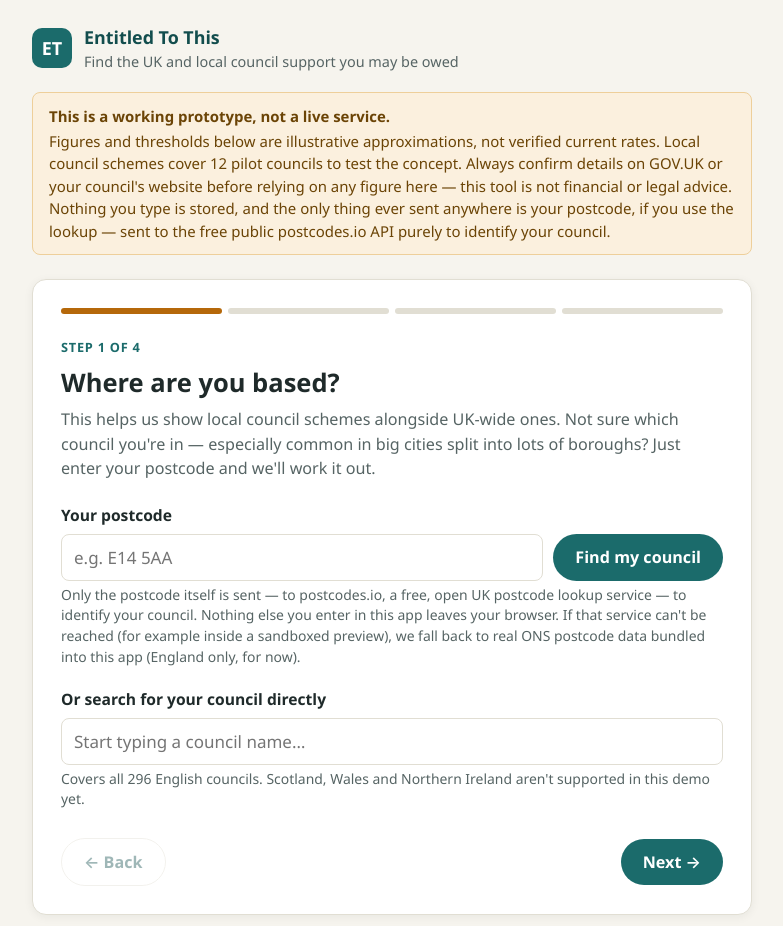
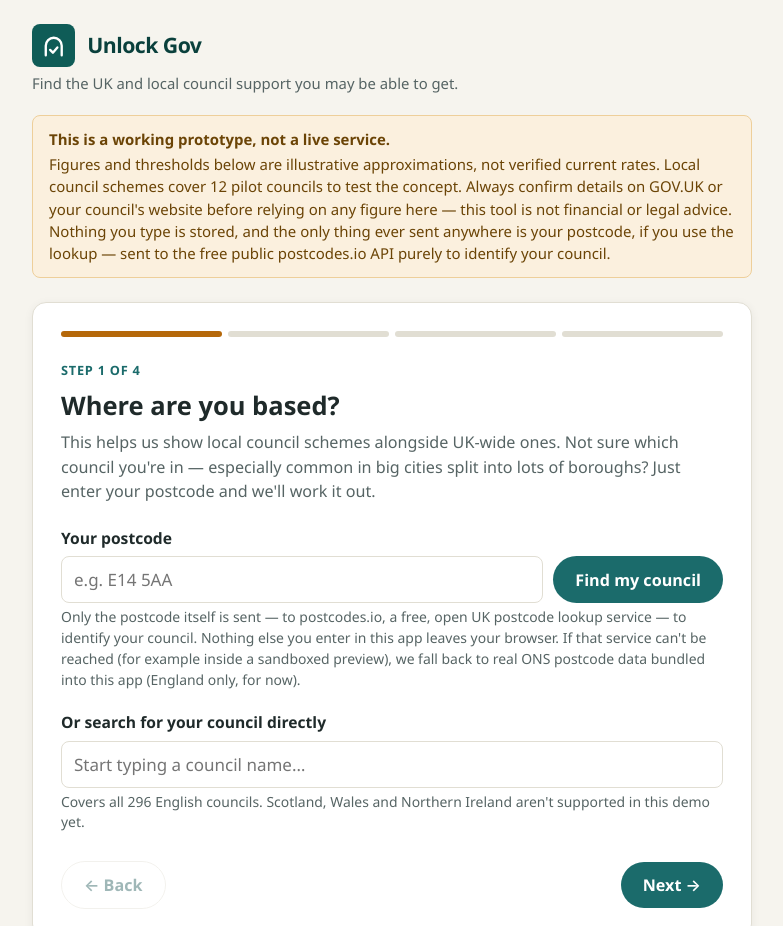
Before and after one commit to Jakebanks123/Nonprofit, a website: page index.html in a window 1280 px wide. Shown: the top 926 px of the page, without its empty margins (248-1031 px from the left). Drawn offline with Linux system fonts and the light colour scheme.

Commit message:
Rename to Unlock Gov and add the logo mark
Replaces the hardcoded "ET" text placeholder with a real mark: an outline
arch containing a tick. An arch because the name promises access to
something closed, and civic architecture says that without a padlock; a
tick because eligibility is the other thing the tool actually decides.

Two deliberate choices worth recording. The tick lives only in the mark
and appears nowhere near a money figure or a call to action, because
"you qualify!" ticks are a staple of the scam sites this audience is
targeted by. And the favicon is a separate file at a heavier stroke
weight rather than the header mark scaled down, because thin strokes
disappear at 16px.

The head gains the things whose absence reads as untrustworthy: a
description, a favicon, and Open Graph tags so a link shared on WhatsApp
renders as something other than a naked URL. It also declares
color-scheme: light, which stops Chrome on Android applying algorithmic
auto-dark — on by default on many cheap handsets, and it would invert
this palette unpredictably.

The subtitle drops "support you may be owed" for "support you may be able
to get". Entitlement stated as fact is on the prohibited list; the tool
produces estimates, and the wording should not claim more than that.

README now documents the rebuild rule and the rule that Tailwind cannot
see class names built by joining strings.

Assets are excluded from the *.png gitignore rule, which would otherwise
have silently swallowed any logo PNG added later.

Still outstanding: apple-touch-icon.png. No SVG rasteriser is available
on this machine, so it needs generating elsewhere.

Co-Authored-By: Claude Opus 5 <noreply@anthropic.com>

```diff
--- a/index.html
+++ b/index.html
@@ -3,18 +3,29 @@
 <head>
 <meta charset="UTF-8">
 <meta name="viewport" content="width=device-width, initial-scale=1.0">
-<title>Entitled To This — Find your benefits and local support (demo)</title>
+<title>Unlock Gov — check what support you may be able to get</title>
+<meta name="description" content="A free, independent tool that checks which UK benefits and local council schemes you may be able to get. Nothing you enter is stored. Not a government service.">
+<meta name="theme-color" content="#0f5c57">
+<link rel="icon" href="assets/favicon.svg" type="image/svg+xml">
+<meta property="og:type" content="website">
+<meta property="og:title" content="Unlock Gov">
+<meta property="og:description" content="Check what UK benefits and local council support you may be able to get. Free, independent, and nothing you enter is stored.">
 <link rel="stylesheet" href="dist/style.css">
 </head>
 <body>
 <div class="app-shell">
 
-  <header class="site-header">
-    <div class="logo-mark" aria-hidden="true">ET</div>
-    <div>
-      <div class="site-title">Entitled To This</div>
-      <div class="site-subtitle">Find the UK and local council support you may be owed</div>
-    </div>
+  <header class="mb-5">
+    <a href="/" aria-label="Homepage" class="inline-flex items-center gap-3 rounded-field no-underline focus-visible:outline-2 focus-visible:outline-offset-2 focus-visible:outline-brand-600">
+      <span class="flex size-10 shrink-0 items-center justify-center rounded-field bg-brand-600">
+        <svg viewBox="0 0 24 24" fill="none" stroke-width="2.2" stroke-linecap="round" stroke-linejoin="round" class="size-6 shrink-0 stroke-white" aria-hidden="true">
+          <path d="M4.5 21v-9a7.5 7.5 0 0 1 15 0v9"/>
+          <path d="m8.6 15.9 2.6 2.6 4.2-4.9"/>
+        </svg>
+      </span>
+      <span class="text-xl font-semibold tracking-tight text-brand-800">Unlock Gov</span>
+    </a>
+    <p class="mt-1.5 text-base text-pretty text-muted sm:text-sm">Find the UK and local council support you may be able to get.</p>
   </header>
 
   <div class="demo-banner">
--- a/package.json
+++ b/package.json
@@ -1,7 +1,7 @@
 {
-  "name": "benefit-finder",
+  "name": "unlock-gov",
   "version": "0.1.0",
-  "description": "Find the UK and local council support you may be entitled to",
+  "description": "Check what UK benefits and local council support you may be able to get",
   "private": true,
   "scripts": {
     "build": "tailwindcss -i src/input.css -o dist/style.css --minify",
--- a/src/input.css
+++ b/src/input.css
@@ -81,6 +81,18 @@
 }
 
 /* ==========================================================================
+   BASE — element-level defaults. Kept deliberately small.
+   ========================================================================== */
+@layer base {
+  :root {
+    /* Opt out of Chrome on Android's algorithmic auto-dark, which is on by
+       default on a lot of cheap and older handsets and would invert this
+       palette unpredictably. Remove this line when a real dark theme exists. */
+    color-scheme: light;
+  }
+}
+
+/* ==========================================================================
    LEGACY — the previous hand-written stylesheet, ported verbatim.
    Rules are deleted from here as each component is rewritten in utilities.
    When this layer is empty, Preflight goes on and the layer is removed.
@@ -132,38 +144,6 @@
       max-width: 760px;
       margin: 0 auto;
       padding: 24px 20px 80px;
-    }
-
-    header.site-header {
-      display: flex;
-      align-items: center;
-      gap: 12px;
-      margin-bottom: 20px;
-    }
-
-    .logo-mark {
-      width: 40px;
-      height: 40px;
-      border-radius: 10px;
-      background: var(--color-primary);
-      display: flex;
-      align-items: center;
-      justify-content: center;
-      color: white;
-      font-weight: 700;
-      font-size: 18px;
-      flex-shrink: 0;
-    }
-
-    .site-title {
-      font-size: 1.05rem;
-      font-weight: 700;
-      color: var(--color-primary-dark);
-    }
-
-    .site-subtitle {
-      font-size: 0.85rem;
-      color: var(--color-muted);
     }
 
     .demo-banner {
```
Also changed, not shown: README.md, assets/favicon.svg (added), dist/style.css, 1 other file.
